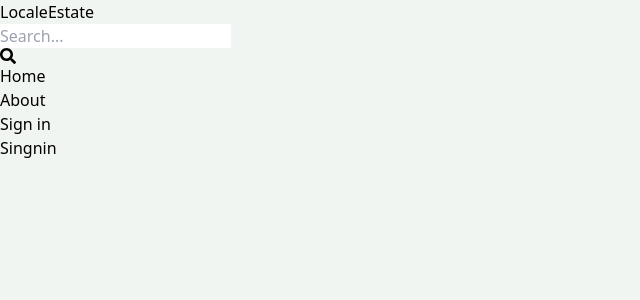
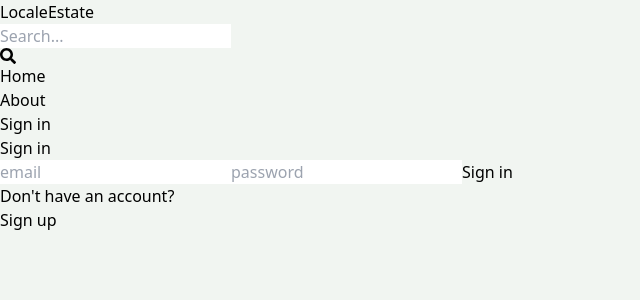
Before and after one commit to Jagm33t/rent2review, a React (Vite) app in the folder client/: page /signin in a window 1280 px wide. Shown: the top 300 px of the page, without its empty margins (0-640 px from the left). Built offline with nearby package versions, Linux system fonts and the light colour scheme.

Commit message:
Sign in Functionality setup

```diff
--- a/client/src/pages/SignUp.jsx
+++ b/client/src/pages/SignUp.jsx
@@ -35,7 +35,7 @@
   }
   setLoading(false);
   setError(null);
-  navigate('sign-in');
+  navigate('/signin');
     }catch (error){
       setLoading(false);
       setError(error.message);
--- a/client/src/pages/Singnin.jsx
+++ b/client/src/pages/Singnin.jsx
@@ -1,9 +1,72 @@
 import React from 'react'
+import { Link, useNavigate } from 'react-router-dom';
+import { useState } from 'react';
 
-const Singnin = () => {
+const Signin = () => {
+
+  const [formData, setFormData] = useState({});
+  const [error, setError] = useState(null);
+  const [loading, setLoading] = useState(false);
+  const navigate = useNavigate();
+  const handleChange = (e)=>{
+    setFormData(
+      {
+        ...formData,
+        [e.target.id]: e.target.value
+      }
+    );
+  };
+  const handleSubmit = async(e) =>{
+    e.preventDefault();
+    try{
+      setLoading(true);
+      const res = await fetch ('/api/auth/signin', {
+        method: 'POST',
+        headers: {
+      'Content-Type': 'application/json',
+    },
+    body: JSON.stringify(formData),
+  });
+  const data = await res.json();
+  if (data.success === false){
+    setError(data.message);
+    setLoading(false);
+    return;
+  }
+  setLoading(false);
+  setError(null);
+  navigate('/');
+    }catch (error){
+      setLoading(false);
+      setError(error.message);
+    }
+
+
+  }
+  console.log(formData)
   return (
-    <div>Singnin</div>
+    <div className='p-3 max-w-lg mx-auto'>
+      <h1 className='text-3xl text-center font-semibold my-7'>Sign in</h1>
+      <form onSubmit={handleSubmit}  className='flex flex-col gap-4 '>
+        <input type="text" placeholder='email'
+        className='border p-3 rounded-lg' id='email'
+        onChange={handleChange}/>
+        <input type="text" placeholder='password'
+        className='border p-3 rounded-lg' id='password'
+        onChange={handleChange}/>
+        <button disabled={loading} className='bg-slate-700 text-white p-3 rounded-lg uppercase
+        hover:opacity-95 disabled:opacity-80'>{loading ? 'Loading...' : 'Sign in'}</button>
+      </form>
+      <div className='flex gap-2 mt-5'>
+        <p>Don't have an account?</p>
+        <Link to={'/signup'}>
+          <span className='text-blue-700'>Sign up</span>
+        </Link>
+      </div>
+      {error && <p className='text-red-500 mt-5'>{error}</p>}
+    </div>
+
   )
 }
 
-export default Singnin
+export default Signin;
```
Also changed, not shown: 1 other file (tests, documents, lock files or other folders).
